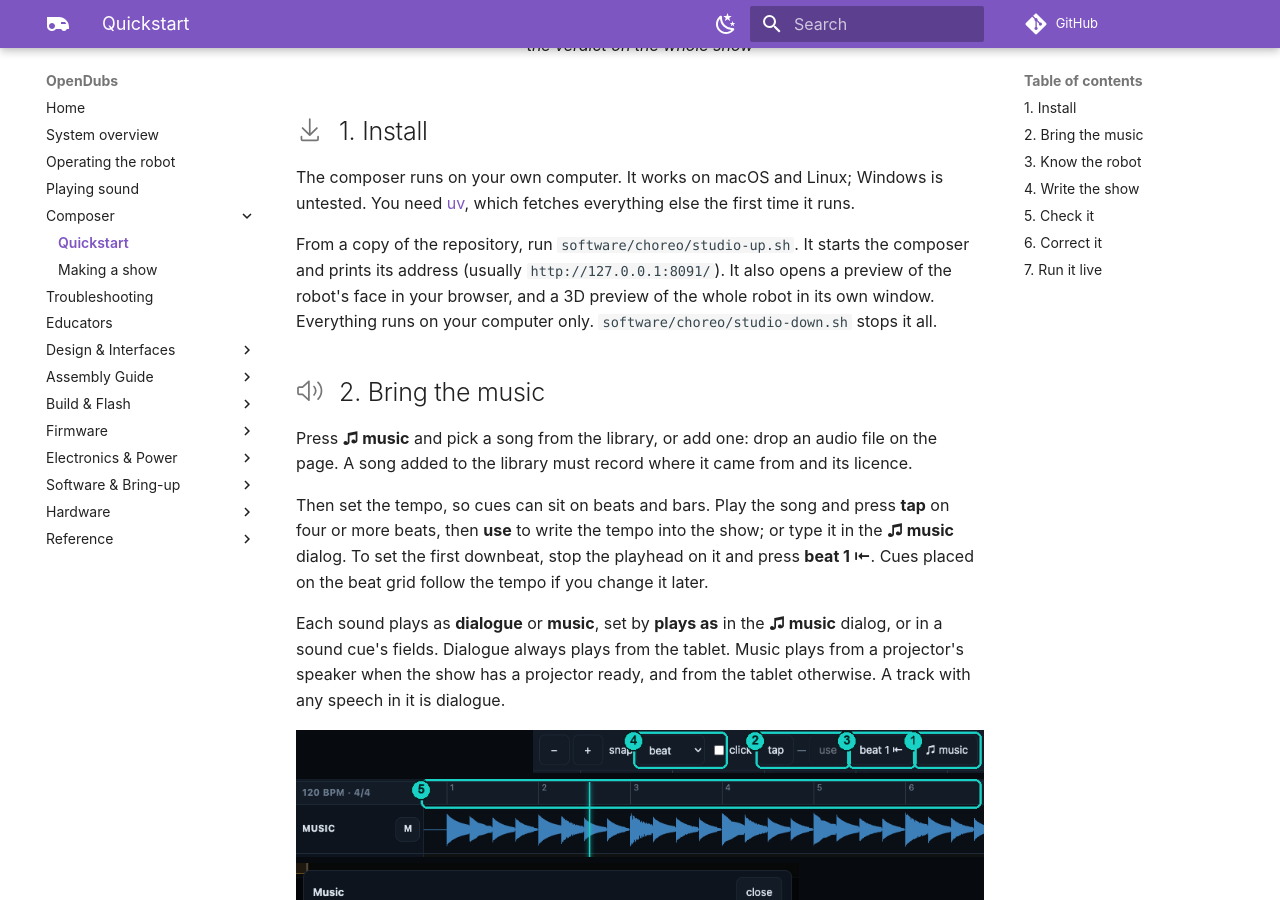
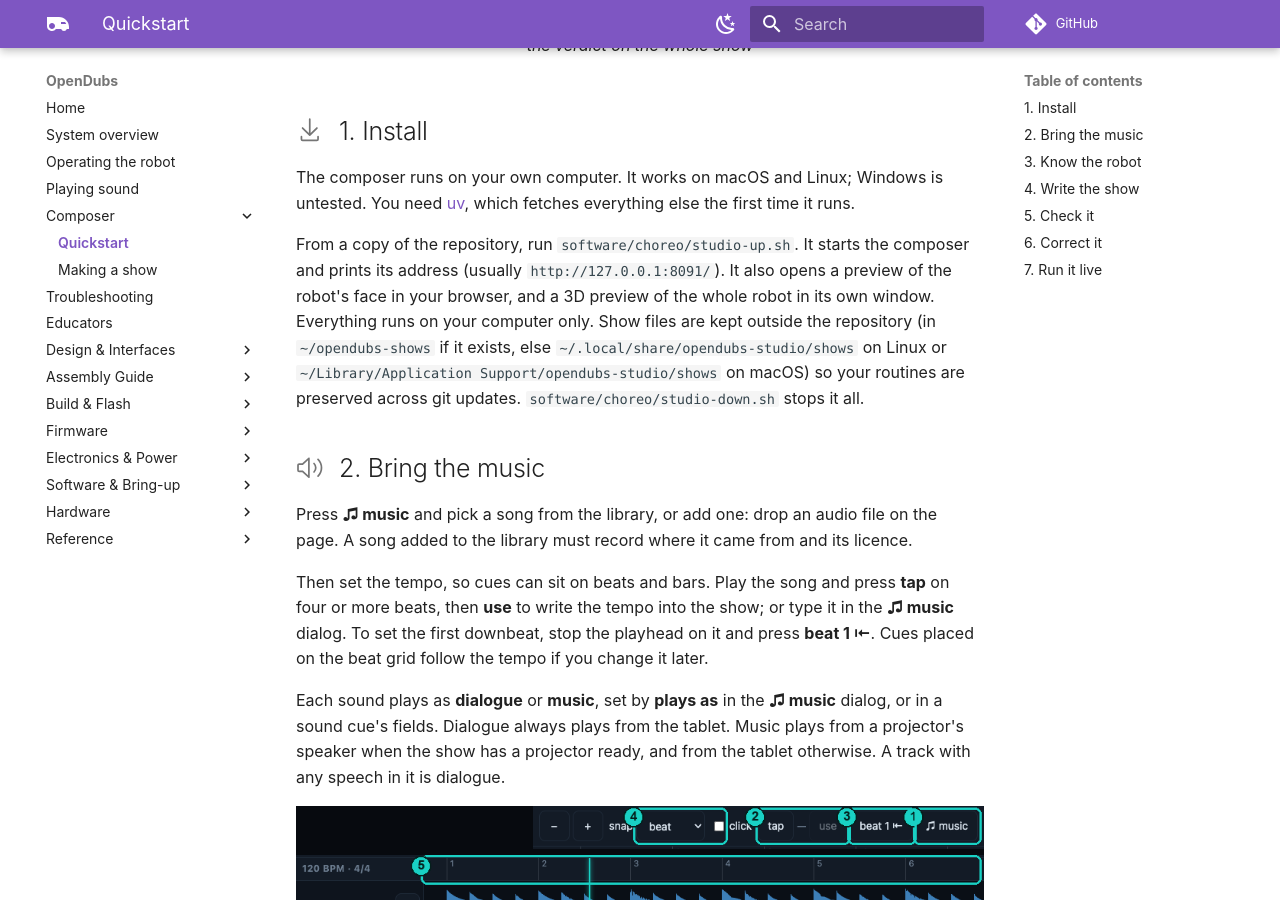
Before and after one commit to UW-Allen-School-Robotics/opendubs, an MkDocs documentation site: the page built from docs/composer/quickstart.md, in a window 1280 px wide and 900 px high, scrolled down 838 px. Built offline with MkDocs 1.6.1 and Material for MkDocs 9.7.7, drawn with Linux system fonts in a browser that asks for light colours; comment, search, counter and statistics services are not loaded; some of the changed text lies outside the part shown.

Commit message:
docs(choreo): document where show files are saved and paths for show_sync
Signed-off-by: Andrew Wood <andrewrxzwood@gmail.com>

````diff
--- a/docs/composer/quickstart.md
+++ b/docs/composer/quickstart.md
@@ -20,7 +20,9 @@ The composer runs on your own computer. It works on macOS and Linux; Windows is
 From a copy of the repository, run `software/choreo/studio-up.sh`. It starts the composer and
 prints its address (usually `http://127.0.0.1:8091/`). It also opens a preview of the robot's face
 in your browser, and a 3D preview of the whole robot in its own window. Everything runs on your
-computer only. `software/choreo/studio-down.sh` stops it all.
+computer only. Show files are kept outside the repository (in `~/opendubs-shows` if it exists,
+else `~/.local/share/opendubs-studio/shows` on Linux or `~/Library/Application Support/opendubs-studio/shows` on macOS)
+so your routines are preserved across git updates. `software/choreo/studio-down.sh` stops it all.
 
 ## :octicons-unmute-24: 2. Bring the music
 
@@ -113,7 +115,14 @@ Earlier versions of the show are kept: **history** brings one back.
 
 ## :octicons-play-24: 7. Run it live
 
-Send the show to the robot with `python3 software/choreo/show_sync.py push <robot> <show>.yaml`.
+Send the show to the robot with:
+```bash
+python3 software/choreo/show_sync.py push <robot> path/to/<show>.yaml
+```
+For example, with the default Linux shows folder:
+```bash
+python3 software/choreo/show_sync.py push opendubs2 ~/.local/share/opendubs-studio/shows/my-show.yaml
+```
 Add `--dry-run` to see what would happen without sending anything. The push refuses a show that
 does not pass its checks, or that plays music or sounds the robot's library does not have; music
 must come from the show library, not a file beside the show.
````
Also changed, not shown: sim/planner/INSTRUCTIONS.md (+5 -1 lines).
